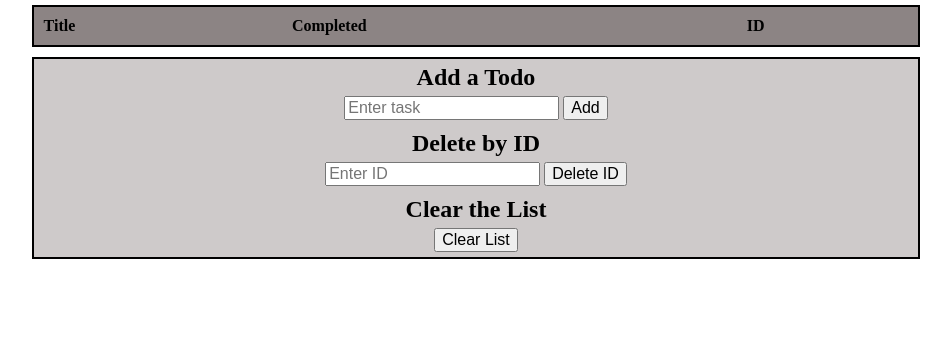
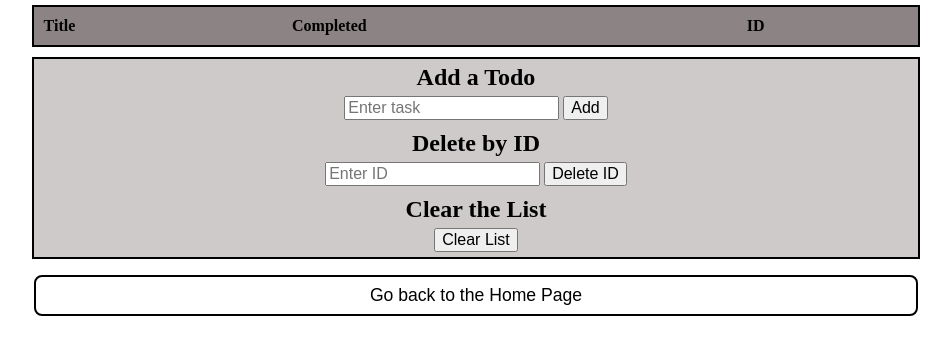
Before and after one commit to owen1915/owen1915.github.io, a plain HTML site: page todo.html in a window 1280 px wide. Shown: the part 71-426 px from the top of the page, without its empty margins (164-1115 px from the left). Drawn offline with Linux system fonts and the light colour scheme; no server answers.

Commit message:
added todo back button

```diff
--- a/todo.html
+++ b/todo.html
@@ -4,6 +4,11 @@
     <meta charset="UTF-8">
     <title>Todo List</title>
     <style>
+        body {
+            display: flex;
+            flex-direction: column;
+            align-items: center;
+        }
         .question-container {
             max-width: 70%;
             margin: 0 auto;
@@ -21,7 +26,6 @@
         .center-list {
             display: flex;
             justify-content: center;
-
         }
         ul {
             list-style-type: none;
@@ -79,6 +83,22 @@
         html {
             font-size: 16px;
         }
+        .todoButton {
+            font-size: 1.1rem;
+            padding: 0.5rem 1.25rem;
+            border-radius: 8px;
+            border: 2px solid black;
+            background-color: white;
+            cursor: pointer;
+            margin-top: 1rem;
+            display: block;
+            text-align: center;
+            width: 70%;
+        }
+
+        .todoButton:hover {
+            background-color: #e0e0e0;
+        }
     </style>
 </head>
 <body>
@@ -109,6 +129,9 @@
         <h2>Clear the List</h2>
         <button onclick="deleteTodos()">Clear List</button>
     </div>
+    <button class="todoButton" onclick="loadIndexPage()">
+        Go back to the Home Page
+    </button>
 
     <script>
         function fetchTodos() {
@@ -184,6 +207,15 @@
                 fetchTodos();
             });
         }
+        function loadIndexPage() {
+            fetch("index.html")
+                .then(res => res.text())
+                .then(html => {
+                    document.open();
+                    document.write(html);
+                    document.close();
+                });
+        }
         fetchTodos()
     </script>
 </body>
```
Also changed, not shown: index.html (+1 -1 lines).
